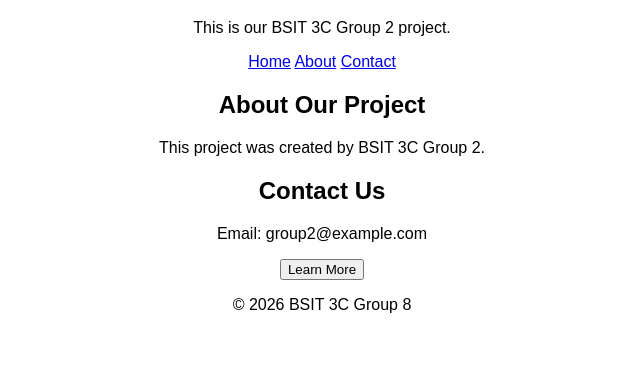
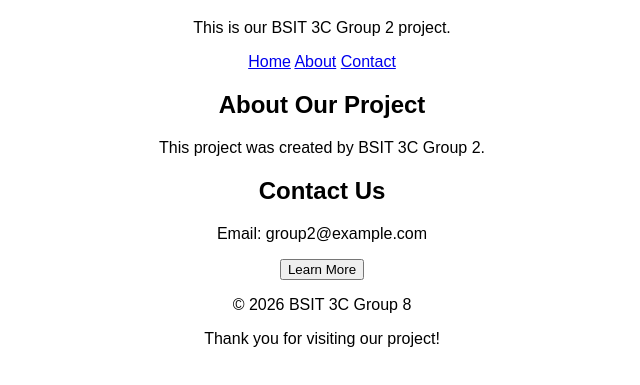
Before and after one commit to ejrderesma-svg/Deresma-BSIT3C, a website: page index.html in a window 1280 px wide. Shown: the part 61-446 px from the top of the page, without its empty margins (318-958 px from the left). Drawn offline with Linux system fonts and the light colour scheme.

Commit message:
Final project update

```diff
--- a/index.html
+++ b/index.html
@@ -37,5 +37,7 @@
         <p>© 2026 BSIT 3C Group 8</p>
     </footer>
 
+    <p>Thank you for visiting our project!</p>
+
 </body>
 </html>
```
